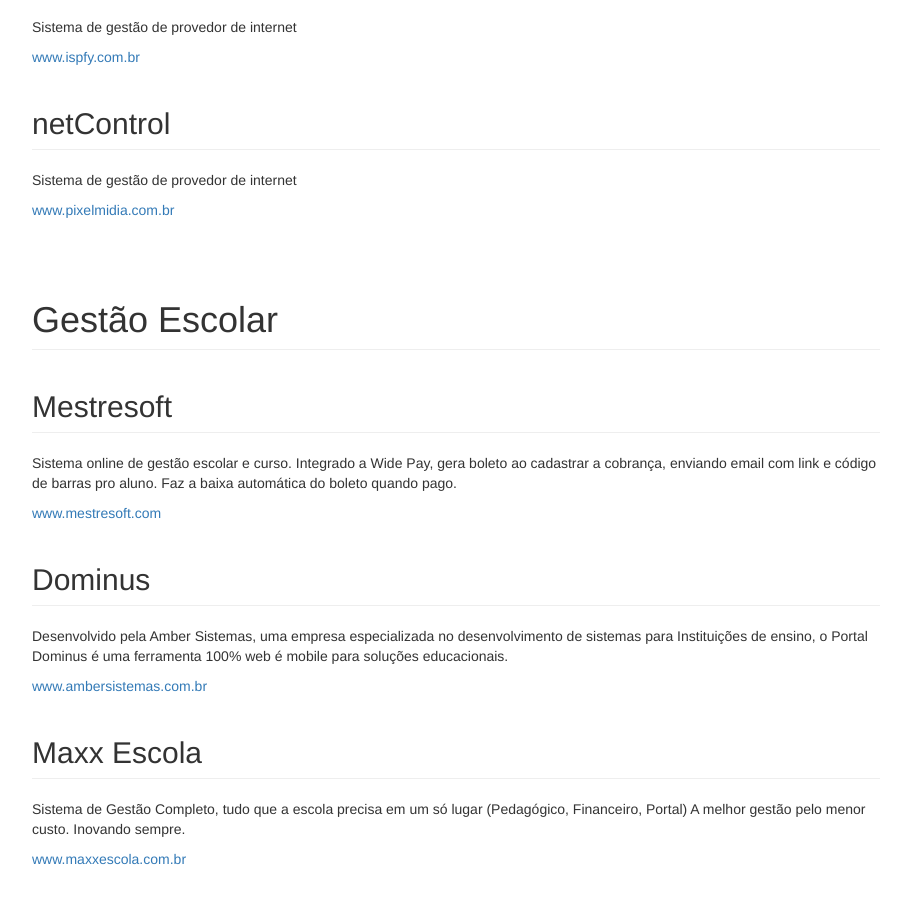
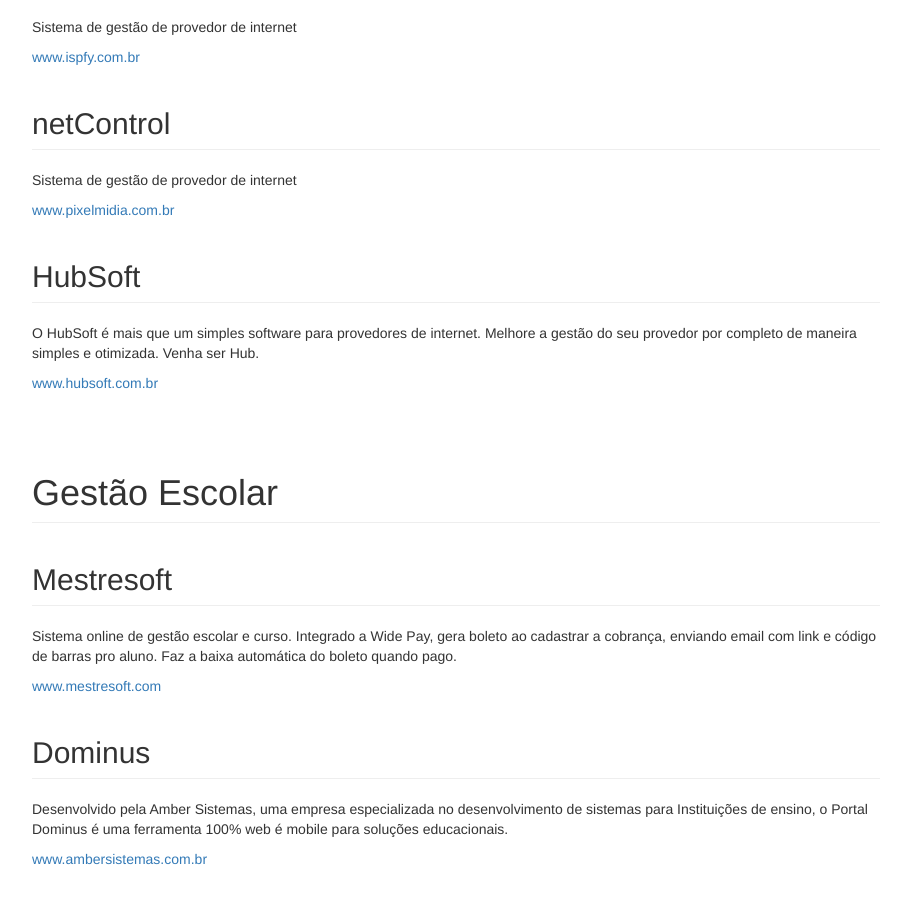
Before and after one commit to widepay/api, a Jekyll site: the page built from docs/sistemas.html, in a window 1280 px wide and 900 px high, scrolled down 3029 px. Shown: the whole window, without its empty margins (38-949 px from the left). Built offline with Jekyll 4.4.1, drawn with Linux system fonts in a browser that asks for light colours; nearby versions of some CDN libraries.

Commit message:
Update sistemas.html

```diff
--- a/docs/sistemas.html
+++ b/docs/sistemas.html
@@ -77,6 +77,10 @@ title: Sistemas integrados
   <p>Sistema de gestão de provedor de internet</p>
   <a href="http://www.pixelmidia.com.br" target="_blank">www.pixelmidia.com.br</a>
 
+  <h2 id="HubSoft" class="page-header">HubSoft</h2>
+  <p>O HubSoft é mais que um simples software para provedores de internet. Melhore a gestão do seu provedor por completo de maneira simples e otimizada. Venha ser Hub.</p>
+  <a href="https://www.hubsoft.com.br" target="_blank">www.hubsoft.com.br</a>
+
 </section>
 
 <section class="bs-docs-section">
```
